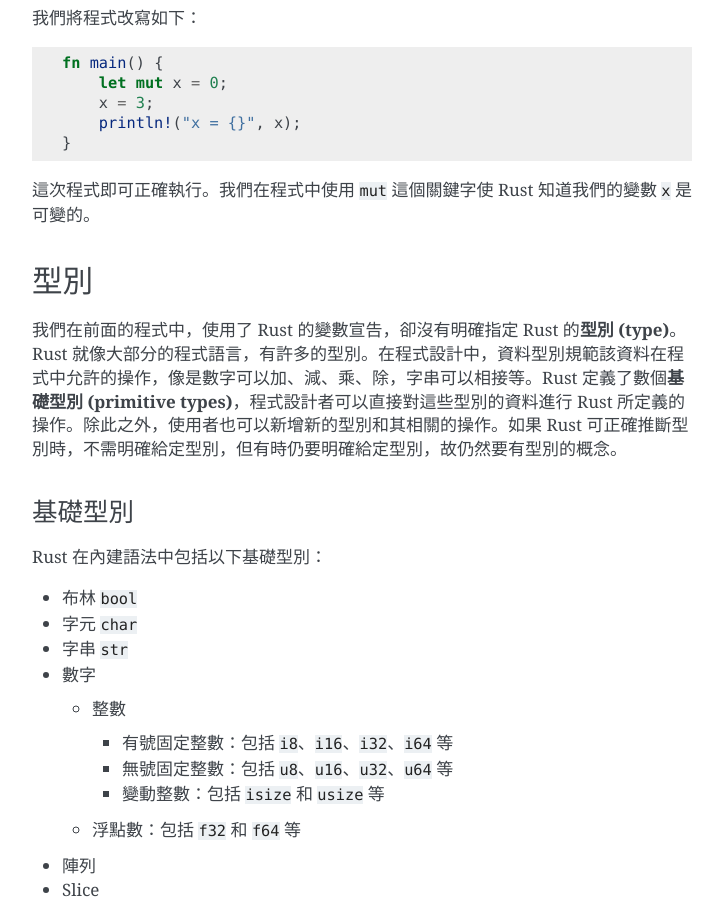
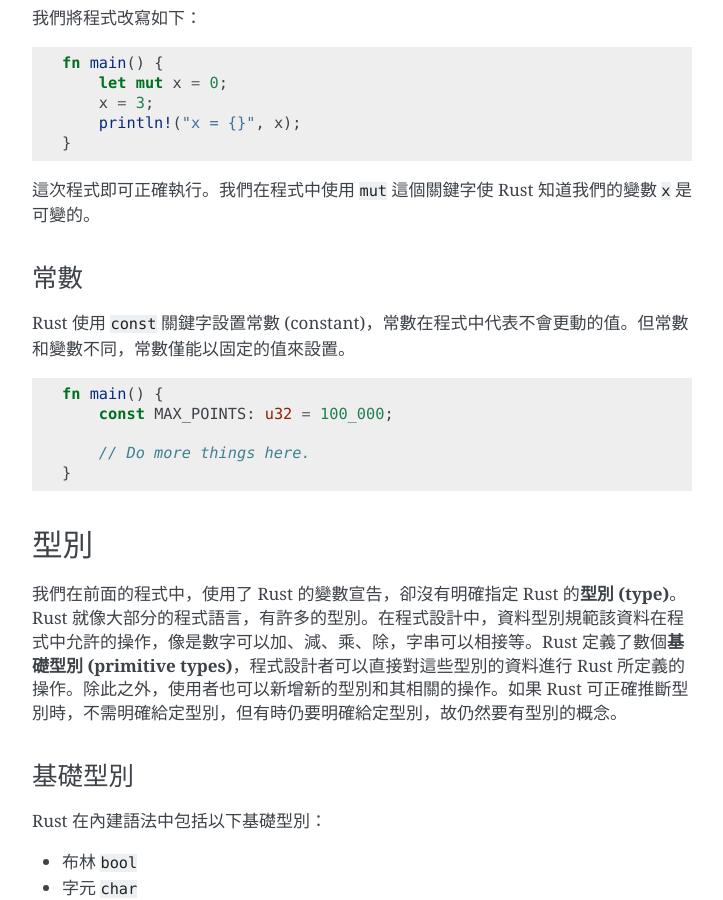
Before and after one commit to FashGek/rust-prog, a Sphinx documentation site: the page built from source/basic/variable_type.rst, in a window 1280 px wide and 900 px high, scrolled down 4570 px. Shown: the whole window, without its empty margins (388-1111 px from the left). Built offline with Sphinx 7.4.7, drawn with Linux system fonts in a browser that asks for light colours.

Commit message:
Add the description to constant

```diff
--- a/source/basic/variable_type.rst
+++ b/source/basic/variable_type.rst
@@ -250,6 +250,21 @@
 這次程式即可正確執行。我們在程式中使用 ``mut`` 這個關鍵字使 Rust 知道我們的變數 ``x`` 是\
 可變的。
 
+------------------
+常數
+------------------
+
+Rust 使用 ``const`` 關鍵字設置常數 (constant)，常數在程式中代表不會更動的值。但常數和變數\
+不同，常數僅能以固定的值來設置。
+
+.. code-block:: rust
+
+   fn main() {
+       const MAX_POINTS: u32 = 100_000;
+
+       // Do more things here.
+   }
+
 ==============
 型別
 ==============
```
Also changed, not shown: 1 other file.
